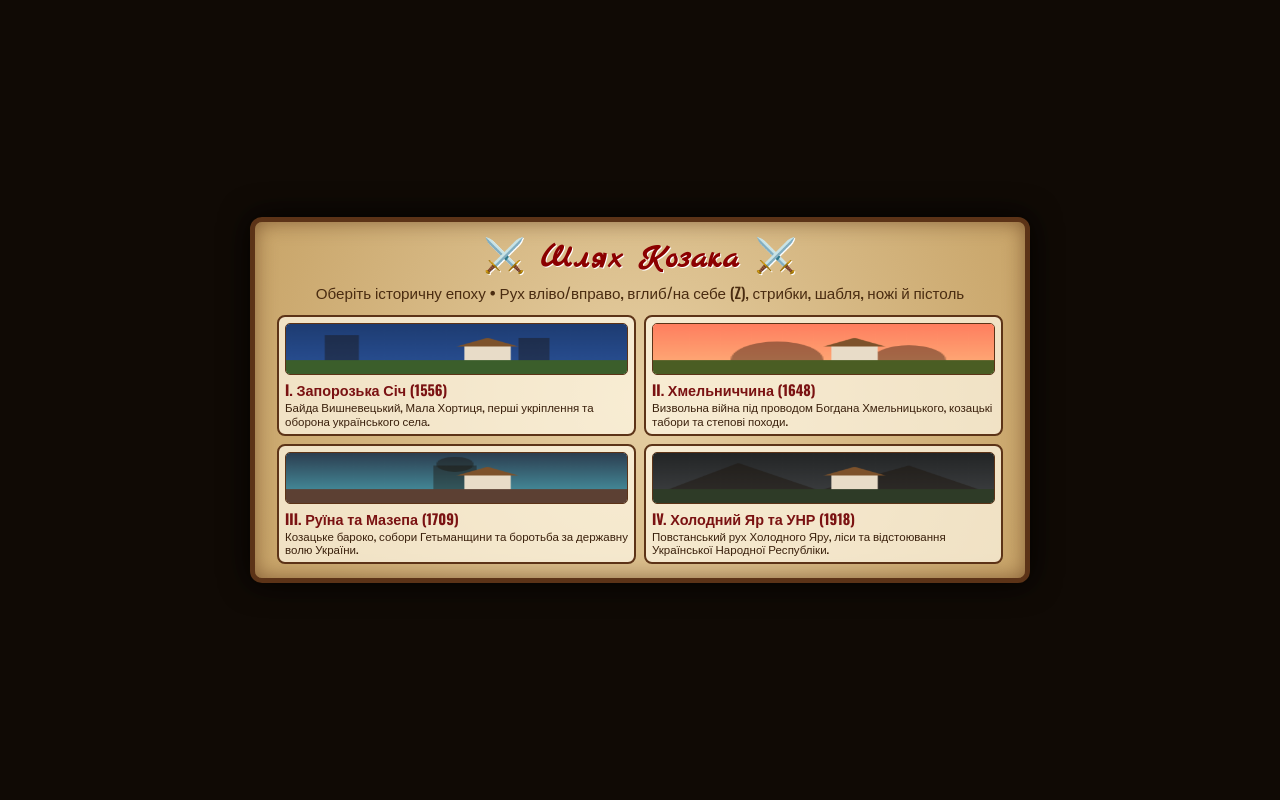
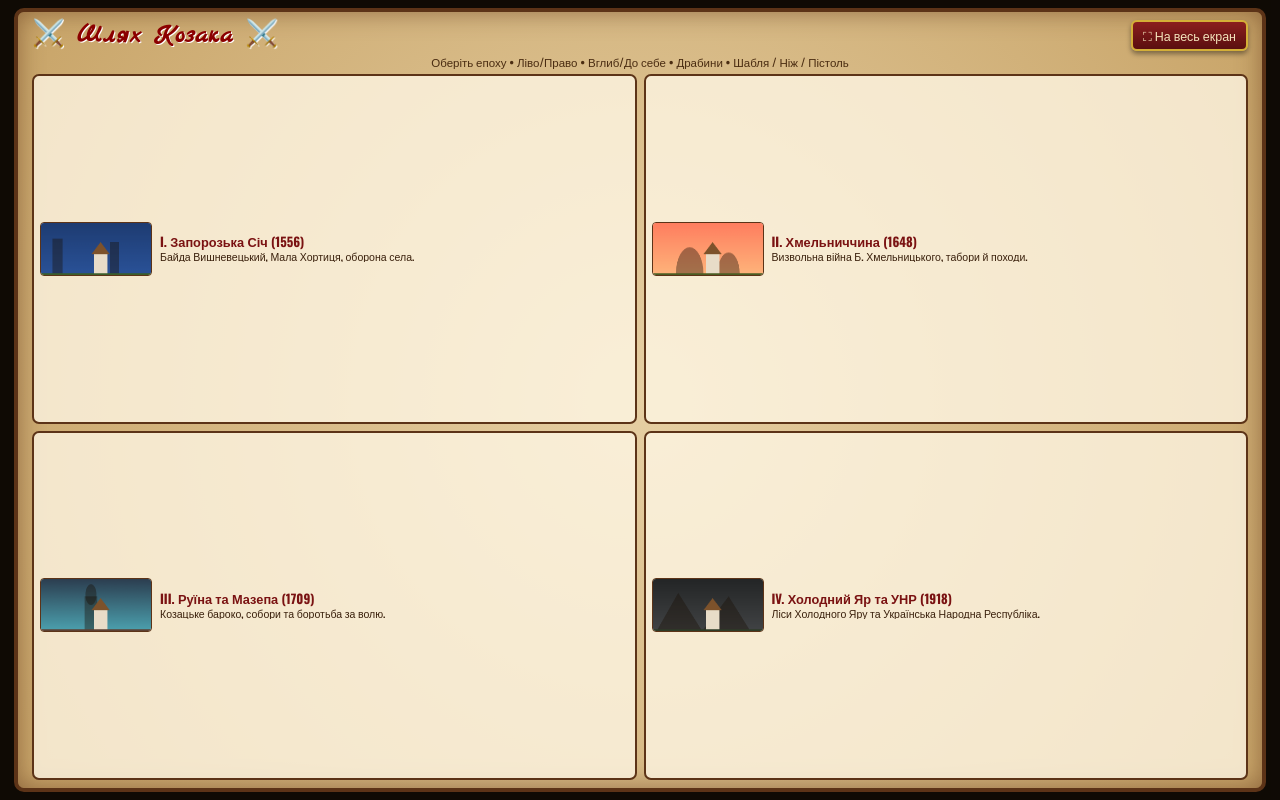
Before and after one commit to agent050483-lgtm/kozak-trine-game, a plain HTML site: page index.html in a window 1280 px wide. Drawn offline with nearby package versions, Linux system fonts and the light colour scheme.

Commit message:
Add files via upload

```diff
--- a/game.js
+++ b/game.js
@@ -229,6 +229,7 @@ function initLevel(epochIndex) {
 }
 
 function startGame(epochIndex) {
+    toggleFullscreen();
     document.getElementById('main-menu').classList.add('hidden');
     document.getElementById('hud').classList.remove('hidden');
     document.getElementById('mobile-controls').classList.remove('hidden');
@@ -785,3 +786,18 @@ window.addEventListener('keyup', (e) => {
     if (e.code === 'KeyQ') keys.deep = false;
     if (e.code === 'KeyE') keys.front = false;
 });
+
+function toggleFullscreen() {
+    const docEl = document.documentElement;
+    if (!document.fullscreenElement && !document.webkitFullscreenElement) {
+        const req = docEl.requestFullscreen || docEl.webkitRequestFullscreen || docEl.mozRequestFullScreen || docEl.msRequestFullscreen;
+        if (req) {
+            req.call(docEl).catch(() => {});
+        }
+    } else {
+        const exit = document.exitFullscreen || document.webkitExitFullscreen || document.mozCancelFullScreen || document.msExitFullscreen;
+        if (exit) {
+            exit.call(document).catch(() => {});
+        }
+    }
+}
--- a/index.html
+++ b/index.html
@@ -2,8 +2,13 @@
 <html lang="uk">
 <head>
     <meta charset="UTF-8">
-    <meta name="viewport" content="width=device-width, initial-scale=1.0, maximum-scale=1.0, user-scalable=no">
-    <title>Шлях Козака: Крізь Віки (2.5D / 3D Глибина)</title>
+    <meta name="viewport" content="width=device-width, initial-scale=1.0, maximum-scale=1.0, user-scalable=no, viewport-fit=cover">
+    <meta name="mobile-web-app-capable" content="yes">
+    <meta name="apple-mobile-web-app-capable" content="yes">
+    <meta name="apple-mobile-web-app-status-bar-style" content="black-translucent">
+    <meta name="theme-color" content="#1a120b">
+    <link rel="manifest" href="manifest.json">
+    <title>Шлях Козака: Крізь Віки</title>
     <link rel="stylesheet" href="style.css">
 </head>
 <body>
@@ -14,42 +19,53 @@
         </div>
     </div>
 
-    <!-- Козацьке меню з малюнками епох та історичним описом -->
+    <!-- Повноекранне меню на весь екран без прокрутки -->
     <div id="main-menu" class="overlay">
         <div class="parchment menu-parchment">
-            <h1>⚔️ Шлях Козака ⚔️</h1>
-            <p class="subtitle">Оберіть історичну епоху • Рух вліво/вправо, вглиб/на себе (Z), стрибки, шабля, ножі й пістоль</p>
+            <div class="menu-top-bar">
+                <h1>⚔️ Шлях Козака ⚔️</h1>
+                <button class="fs-btn" onclick="toggleFullscreen()">⛶ На весь екран</button>
+            </div>
+            <p class="subtitle">Оберіть епоху • Ліво/Право • Вглиб/До себе • Драбини • Шабля / Ніж / Пістоль</p>
 
             <div class="epoch-grid">
                 <div class="epoch-card" onclick="startGame(0)">
-                    <canvas class="epoch-thumb" data-epoch="0" width="220" height="80"></canvas>
-                    <div class="epoch-title">I. Запорозька Січ (1556)</div>
-                    <div class="epoch-desc">Байда Вишневецький, Мала Хортиця, перші укріплення та оборона українського села.</div>
+                    <canvas class="epoch-thumb" data-epoch="0" width="240" height="60"></canvas>
+                    <div class="epoch-info">
+                        <div class="epoch-title">I. Запорозька Січ (1556)</div>
+                        <div class="epoch-desc">Байда Вишневецький, Мала Хортиця, оборона села.</div>
+                    </div>
                 </div>
 
                 <div class="epoch-card" onclick="startGame(1)">
-                    <canvas class="epoch-thumb" data-epoch="1" width="220" height="80"></canvas>
-                    <div class="epoch-title">II. Хмельниччина (1648)</div>
-                    <div class="epoch-desc">Визвольна війна під проводом Богдана Хмельницького, козацькі табори та степові походи.</div>
+                    <canvas class="epoch-thumb" data-epoch="1" width="240" height="60"></canvas>
+                    <div class="epoch-info">
+                        <div class="epoch-title">II. Хмельниччина (1648)</div>
+                        <div class="epoch-desc">Визвольна війна Б. Хмельницького, табори й походи.</div>
+                    </div>
                 </div>
 
                 <div class="epoch-card" onclick="startGame(2)">
-                    <canvas class="epoch-thumb" data-epoch="2" width="220" height="80"></canvas>
-                    <div class="epoch-title">III. Руїна та Мазепа (1709)</div>
-                    <div class="epoch-desc">Козацьке бароко, собори Гетьманщини та боротьба за державну волю України.</div>
+                    <canvas class="epoch-thumb" data-epoch="2" width="240" height="60"></canvas>
+                    <div class="epoch-info">
+                        <div class="epoch-title">III. Руїна та Мазепа (1709)</div>
+                        <div class="epoch-desc">Козацьке бароко, собори та боротьба за волю.</div>
+                    </div>
                 </div>
 
                 <div class="epoch-card" onclick="startGame(3)">
-                    <canvas class="epoch-thumb" data-epoch="3" width="220" height="80"></canvas>
-                    <div class="epoch-title">IV. Холодний Яр та УНР (1918)</div>
-                    <div class="epoch-desc">Повстанський рух Холодного Яру, ліси та відстоювання Української Народної Республіки.</div>
+                    <canvas class="epoch-thumb" data-epoch="3" width="240" height="60"></canvas>
+                    <div class="epoch-info">
+                        <div class="epoch-title">IV. Холодний Яр та УНР (1918)</div>
+                        <div class="epoch-desc">Ліси Холодного Яру та Українська Народна Республіка.</div>
+                    </div>
                 </div>
             </div>
         </div>
     </div>
 
     <div id="history-modal" class="overlay hidden">
-        <div class="parchment">
+        <div class="parchment modal-parchment">
             <h2 id="history-title">Історична довідка</h2>
             <p id="history-text"></p>
             <button onclick="closeHistory()">До бою!</button>
@@ -57,7 +73,7 @@
     </div>
 
     <div id="end-modal" class="overlay hidden">
-        <div class="parchment">
+        <div class="parchment modal-parchment">
             <h2 id="end-title">Бій завершено</h2>
             <p id="end-text"></p>
             <button onclick="returnToMenu()">В табір (Меню)</button>
@@ -73,7 +89,8 @@
         <div class="hud-right">
             <span id="knife-count">🗡️ Ножі: 2</span>
             <span id="pistol-ammo">🔫 Пістоль: немає</span>
-            <button class="menu-btn" onclick="returnToMenu()">☰</button>
+            <button class="menu-btn" onclick="toggleFullscreen()" title="Повний екран">⛶</button>
+            <button class="menu-btn" onclick="returnToMenu()" title="Меню">☰</button>
         </div>
     </div>
 
--- a/style.css
+++ b/style.css
@@ -9,7 +9,9 @@
     touch-action: none;
 }
 
-body {
+html, body {
+    width: 100%;
+    height: 100%;
     background-color: #1a120b;
     overflow: hidden;
     font-family: 'Oswald', sans-serif;
@@ -18,8 +20,8 @@ body {
 
 #gameCanvas {
     display: block;
-    width: 100vw;
-    height: 100vh;
+    width: 100%;
+    height: 100%;
 }
 
 #rotate-warning {
@@ -43,107 +45,153 @@ body {
 .overlay {
     position: fixed;
     inset: 0;
-    background: rgba(15, 10, 5, 0.88);
+    background: rgba(15, 10, 5, 0.92);
     display: flex;
     justify-content: center;
     align-items: center;
     z-index: 100;
+    padding: 8px 14px;
 }
 
 .hidden {
     display: none !important;
 }
 
-.parchment {
+.menu-parchment {
+    width: 100%;
+    height: 100%;
+    max-width: none;
+    max-height: none;
     background: radial-gradient(circle, #e6cfa3 0%, #c8a468 100%);
     color: #2b180a;
-    border: 5px solid #5c3317;
-    box-shadow: 0 0 30px rgba(0, 0, 0, 0.9), inset 0 0 20px rgba(92, 51, 23, 0.6);
+    border: 4px solid #5c3317;
+    box-shadow: inset 0 0 24px rgba(92, 51, 23, 0.55);
+    border-radius: 10px;
+    padding: 8px 14px;
+    display: flex;
+    flex-direction: column;
+    justify-content: space-between;
+    overflow: hidden;
+}
+
+.modal-parchment {
+    background: radial-gradient(circle, #e6cfa3 0%, #c8a468 100%);
+    color: #2b180a;
+    border: 4px solid #5c3317;
     border-radius: 12px;
-    padding: 14px 22px;
-    max-width: 780px;
-    width: 94%;
-    max-height: 92vh;
-    overflow-y: auto;
+    padding: 16px 24px;
+    max-width: 620px;
+    width: 92%;
     text-align: center;
 }
 
-.parchment h1 {
+.menu-top-bar {
+    display: flex;
+    justify-content: space-between;
+    align-items: center;
+    gap: 10px;
+}
+
+.menu-parchment h1 {
     font-family: 'Marck Script', cursive;
-    font-size: 2.1rem;
+    font-size: 1.65rem;
+    line-height: 1.05;
     color: #8b0000;
     text-shadow: 1px 1px 0px #fff;
-    margin-bottom: 2px;
 }
 
-.parchment h2 {
-    font-family: 'Marck Script', cursive;
-    font-size: 1.8rem;
-    color: #8b0000;
-    margin-bottom: 8px;
-}
-
-.parchment p {
-    font-size: 0.95rem;
-    line-height: 1.4;
-    margin-bottom: 12px;
+.fs-btn {
+    padding: 4px 10px;
+    font-size: 0.78rem;
 }
 
 .subtitle {
-    font-size: 0.85rem;
-    margin-bottom: 10px;
+    font-size: 0.72rem;
     color: #4a2c11;
+    text-align: center;
+    margin: 2px 0 4px 0;
 }
 
 .epoch-grid {
+    flex: 1;
     display: grid;
     grid-template-columns: 1fr 1fr;
-    gap: 8px;
+    grid-template-rows: 1fr 1fr;
+    gap: 7px;
+    min-height: 0;
 }
 
 .epoch-card {
-    background: rgba(255, 248, 230, 0.72);
+    background: rgba(255, 248, 230, 0.78);
     border: 2px solid #5c3317;
-    border-radius: 8px;
-    padding: 6px;
+    border-radius: 7px;
+    padding: 4px 6px;
     cursor: pointer;
-    text-align: left;
-    transition: transform 0.12s, background 0.12s;
+    display: flex;
+    align-items: center;
+    gap: 8px;
+    min-height: 0;
+    overflow: hidden;
 }
 
 .epoch-card:active {
-    transform: scale(0.97);
-    background: rgba(255, 235, 190, 0.95);
+    transform: scale(0.98);
+    background: rgba(255, 235, 190, 0.98);
 }
 
 .epoch-thumb {
-    width: 100%;
-    height: 52px;
-    border-radius: 5px;
+    width: 112px;
+    height: 100%;
+    max-height: 54px;
+    flex-shrink: 0;
+    border-radius: 4px;
     border: 1px solid #5c3317;
-    display: block;
-    margin-bottom: 4px;
+}
+
+.epoch-info {
+    min-width: 0;
 }
 
 .epoch-title {
     font-weight: 700;
-    font-size: 0.9rem;
+    font-size: 0.8rem;
     color: #7a1212;
+    line-height: 1.15;
+    white-space: nowrap;
+    overflow: hidden;
+    text-overflow: ellipsis;
 }
 
 .epoch-desc {
-    font-size: 0.72rem;
+    font-size: 0.66rem;
     color: #3a200c;
-    line-height: 1.2;
+    line-height: 1.15;
+    display: -webkit-box;
+    -webkit-line-clamp: 2;
+    -webkit-box-orient: vertical;
+    overflow: hidden;
+}
+
+.modal-parchment h2 {
+    font-family: 'Marck Script', cursive;
+    font-size: 1.7rem;
+    color: #8b0000;
+    margin-bottom: 6px;
+}
+
+.modal-parchment p {
+    font-size: 0.92rem;
+    line-height: 1.35;
+    margin-bottom: 10px;
 }
 
 button {
     background: linear-gradient(to bottom, #8b1e1e, #5a0f0f);
     color: #f4e4bc;
     border: 2px solid #d4af37;
-    padding: 8px 14px;
+    padding: 6px 12px;
     font-family: 'Oswald', sans-serif;
-    font-size: 0.95rem;
+    font-size: 0.88rem;
     border-radius: 6px;
     cursor: pointer;
     box-shadow: 0 3px 5px rgba(0,0,0,0.4);
@@ -155,38 +203,39 @@ button:active {
 
 #hud {
     position: fixed;
-    top: 8px;
-    left: 12px;
-    right: 12px;
+    top: 6px;
+    left: 10px;
+    right: 10px;
     display: flex;
     justify-content: space-between;
     align-items: center;
     z-index: 50;
     pointer-events: none;
-    gap: 8px;
+    gap: 6px;
 }
 
 .hud-left, .hud-right {
     display: flex;
     align-items: center;
-    gap: 10px;
+    gap: 8px;
     background: rgba(43, 24, 10, 0.82);
-    padding: 5px 11px;
+    padding: 4px 10px;
     border: 2px solid #d4af37;
     border-radius: 8px;
-    font-size: 0.85rem;
+    font-size: 0.8rem;
 }
 
 .menu-btn {
     pointer-events: auto;
-    padding: 2px 9px;
+    padding: 2px 8px;
+    font-size: 0.8rem;
 }
 
 #mobile-controls {
     position: fixed;
-    bottom: 10px;
-    left: 14px;
-    right: 14px;
+    bottom: 8px;
+    left: 12px;
+    right: 12px;
     display: flex;
     justify-content: space-between;
     align-items: flex-end;
@@ -196,7 +245,7 @@ button:active {
 
 .dpad, .actions, .dpad-col, .ladder-btns {
     display: flex;
-    gap: 7px;
+    gap: 6px;
     pointer-events: auto;
     align-items: center;
 }
@@ -207,18 +256,18 @@ button:active {
 }
 
 .dpad button {
-    width: 50px;
-    height: 50px;
-    font-size: 1.25rem;
+    width: 48px;
+    height: 48px;
+    font-size: 1.2rem;
     border-radius: 50%;
     background: rgba(43, 24, 10, 0.78);
 }
 
 .dpad-col button, .ladder-btns button {
-    width: 54px;
-    height: 34px;
+    width: 52px;
+    height: 32px;
     border-radius: 8px;
-    font-size: 0.72rem;
+    font-size: 0.7rem;
     padding: 2px 4px;
     display: flex;
     flex-direction: column;
@@ -227,29 +276,29 @@ button:active {
 }
 
 .act-btn {
-    width: 54px;
-    height: 54px;
+    width: 52px;
+    height: 52px;
     border-radius: 50%;
     display: flex;
     flex-direction: column;
     justify-content: center;
     align-items: center;
-    font-size: 1.1rem;
+    font-size: 1.05rem;
     background: rgba(139, 30, 30, 0.88);
 }
 
 .act-btn small {
-    font-size: 0.6rem;
+    font-size: 0.58rem;
 }
 
 .main-act {
-    width: 62px;
-    height: 62px;
+    width: 60px;
+    height: 60px;
     border-color: #ffd700;
 }
 
 .jump-act {
-    width: 60px;
-    height: 60px;
+    width: 58px;
+    height: 58px;
     background: rgba(34, 85, 34, 0.88);
 }
```
Also changed, not shown: manifest.json (added).
